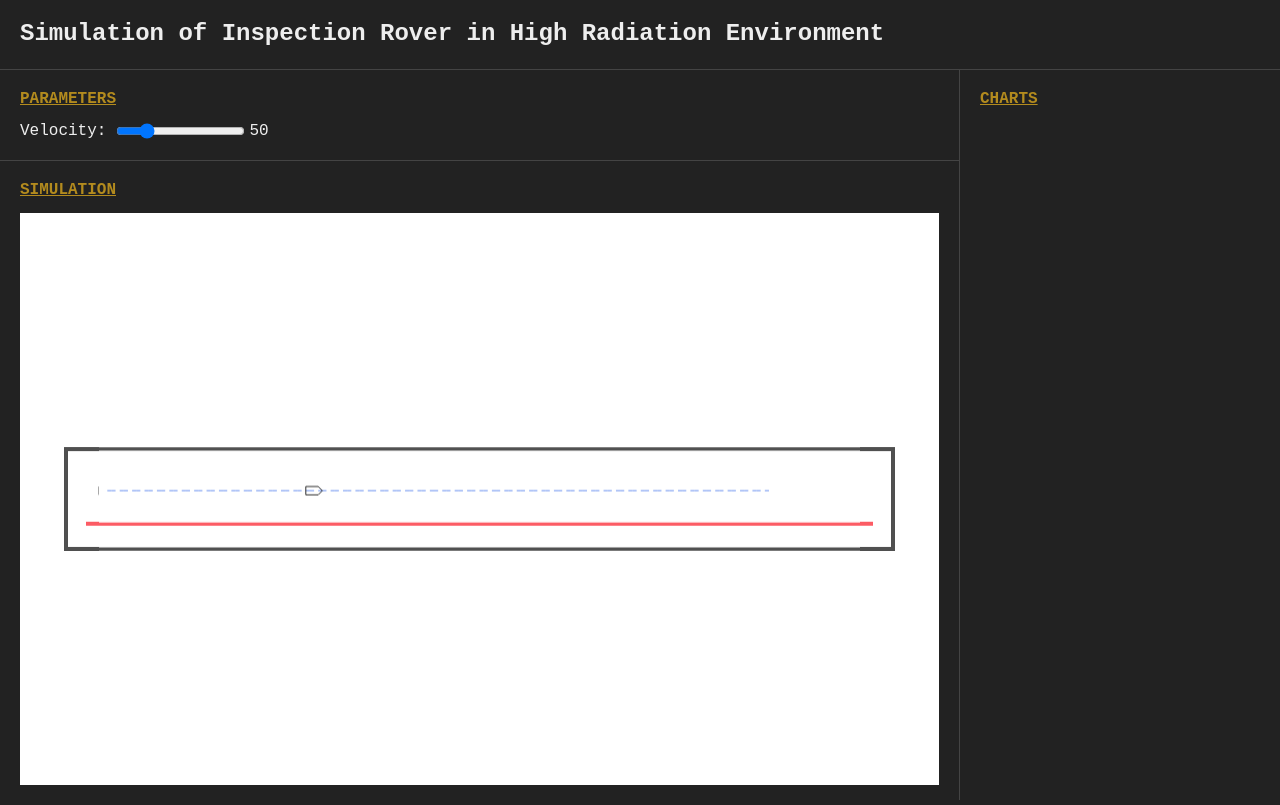
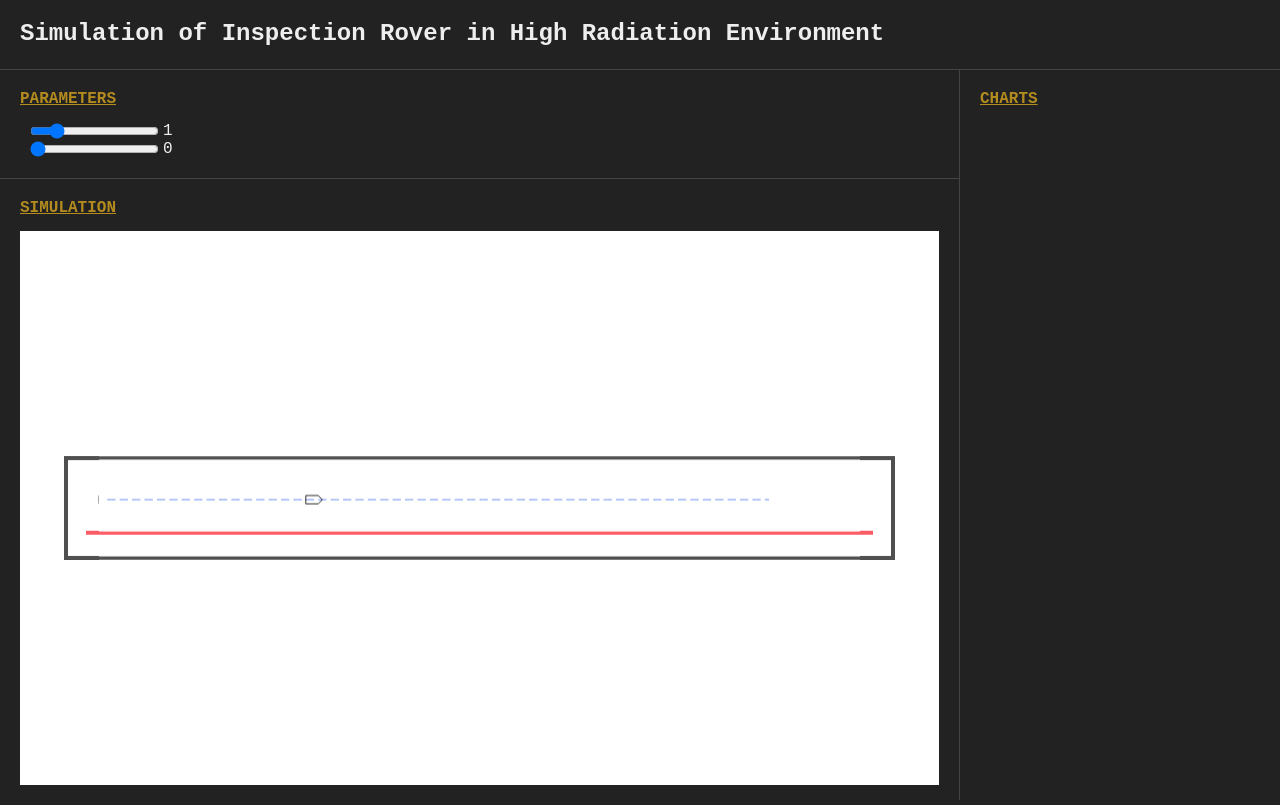
Before and after one commit to pfgryz/radiation-inspection-simulation, a website built with Parcel: page src/index.html in a window 1280 px wide. Built offline with nearby package versions, Linux system fonts and the light colour scheme.

Commit message:
refactor: update parameters feat: add angle parameters

```diff
--- /dev/null
+++ b/src/core/parameters/number_parameter.ts
@@ -0,0 +1,56 @@
+import {Parameter} from "./parameter";
+import {Ref, watch} from "../ref";
+
+export interface NumberParameterOptions {
+    Min: number,
+    Max: number,
+    Step: number,
+    Default: number,
+}
+
+export class NumberParameter implements Parameter<number> {
+    private readonly _value: Ref<number>;
+    private readonly _input: HTMLInputElement;
+    private readonly _display: HTMLElement;
+
+    constructor(container: HTMLElement, {Min = 0, Max = 1, Step = 0.1, Default = 0}: NumberParameterOptions) {
+        const id = container.getAttribute("data-parameter-name")!;
+
+        const label = document.createElement("label");
+        label.htmlFor = id;
+
+        this._input = document.createElement("input");
+        this._input.id = id;
+        this._input.type = "range";
+        this._input.min = Min.toString();
+        this._input.max = Max.toString();
+        this._input.step = Step.toString();
+        this._input.value = Default.toString();
+
+        this._display = document.createElement("span");
+        this._display.className = "parameter-value";
+
+        container.appendChild(label);
+        container.appendChild(this._input);
+        container.appendChild(this._display);
+
+        this._value = new Ref<number>(
+            parseFloat(this._input.value)
+        );
+        this._input.oninput = (e) => {
+            this.OnChange(e)
+        };
+
+        watch(() => {
+            this._display.innerHTML = this._value.value.toString();
+        });
+    }
+
+    get Value(): Ref<number> {
+        return this._value;
+    }
+
+    private OnChange(event: Event): void {
+        this._value.value = parseFloat(this._input.value);
+    }
+}
--- /dev/null
+++ b/src/core/parameters/parameter.ts
@@ -0,0 +1,5 @@
+import {Ref} from "../ref";
+
+export interface Parameter<T> {
+    get Value(): Ref<T>;
+}
--- a/src/index.html
+++ b/src/index.html
@@ -23,11 +23,8 @@
                     <div class="box-title">Parameters</div>
 
                     <div id="parameters">
-                        <div class="parameter" data-parameter-name="velocity">
-                            <label for="velocity">Velocity:</label>
-                            <input id="velocity" type="range" min="0" max="5" step="0.01" value="1"/>
-                            <span class="parameter-value">50</span>
-                        </div>
+                        <div class="parameter" data-parameter-name="velocity"></div>
+                        <div class="parameter" data-parameter-name="angle"></div>
                     </div>
                 </div>
                 <div class="canvas-container box">
--- a/src/parameters.ts
+++ b/src/parameters.ts
@@ -1,42 +1,36 @@
 import {Ref} from "./core/ref";
+import {NumberParameter} from "./core/parameters/number_parameter";
 
 export class Parameters {
     private _velocity_parameter: NumberParameter;
+    private _angle_parameter: NumberParameter;
 
     constructor(container: HTMLElement) {
-        this._velocity_parameter = new NumberParameter(container.querySelectorAll('[data-parameter-name="velocity"]')[0] as HTMLElement);
+        this._velocity_parameter = new NumberParameter(
+            container.querySelectorAll('[data-parameter-name="velocity"]')[0] as HTMLElement,
+            {
+                Min: 0,
+                Max: 6,
+                Step: 0.1,
+                Default: 1
+            }
+        );
+        this._angle_parameter = new NumberParameter(
+            container.querySelectorAll('[data-parameter-name="angle"]')[0] as HTMLElement,
+            {
+                Min: 0,
+                Max: 360,
+                Step: 1,
+                Default: 0
+            }
+        );
     }
 
     public get Velocity(): Ref<number> {
         return this._velocity_parameter.Value;
     }
-}
 
-class NumberParameter {
-    private readonly _value: Ref<number>;
-    private _input: HTMLInputElement;
-    private _display: HTMLElement;
-
-    constructor(container: HTMLElement) {
-        console.log(container)
-        this._input = container.getElementsByTagName("input")[0];
-        this._display = container.getElementsByClassName("parameter-value")[0] as HTMLElement;
-
-        this._value = new Ref<number>(
-            parseFloat(this._input.value)
-        );
-
-        this._input.onchange = (e) => {
-            this.OnChange(e)
-        };
-    }
-
-    public get Value(): Ref<number> {
-        return this._value;
-    }
-
-    OnChange(event: Event): void {
-        this._display.innerHTML = this._input.value.toString();
-        this._value.value = parseFloat(this._input.value);
+    public get Angle(): Ref<number> {
+        return this._angle_parameter.Value;
     }
 }
```
